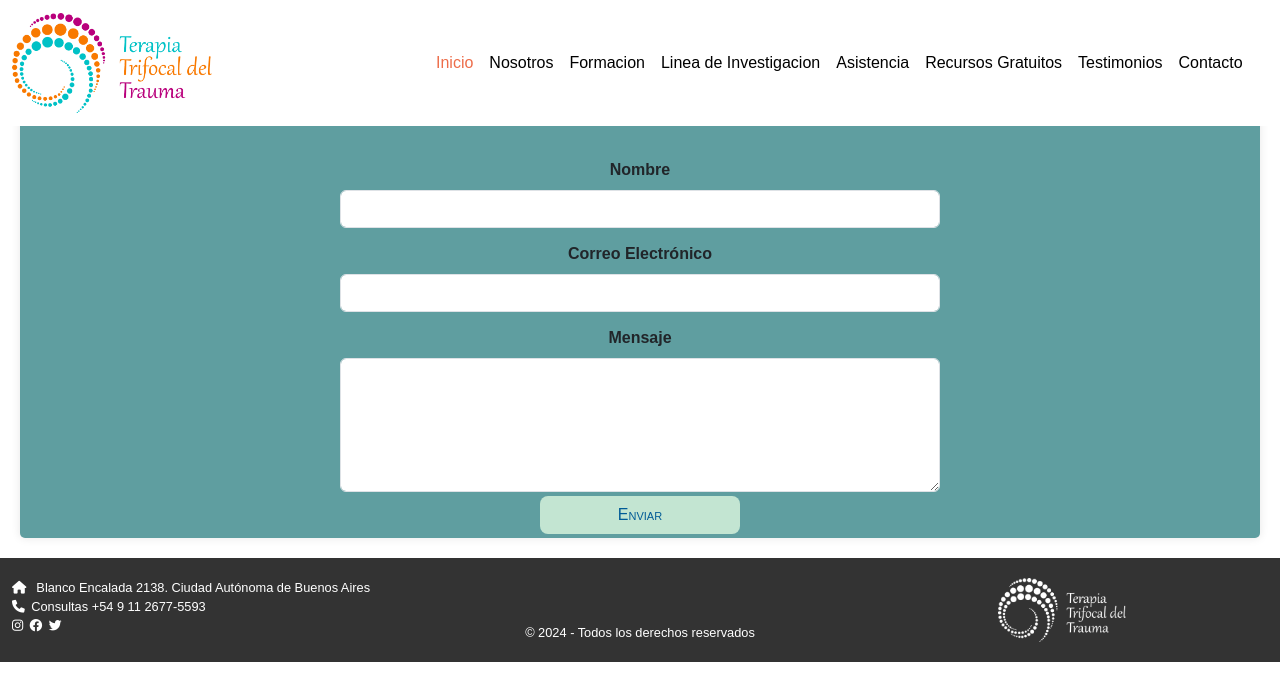
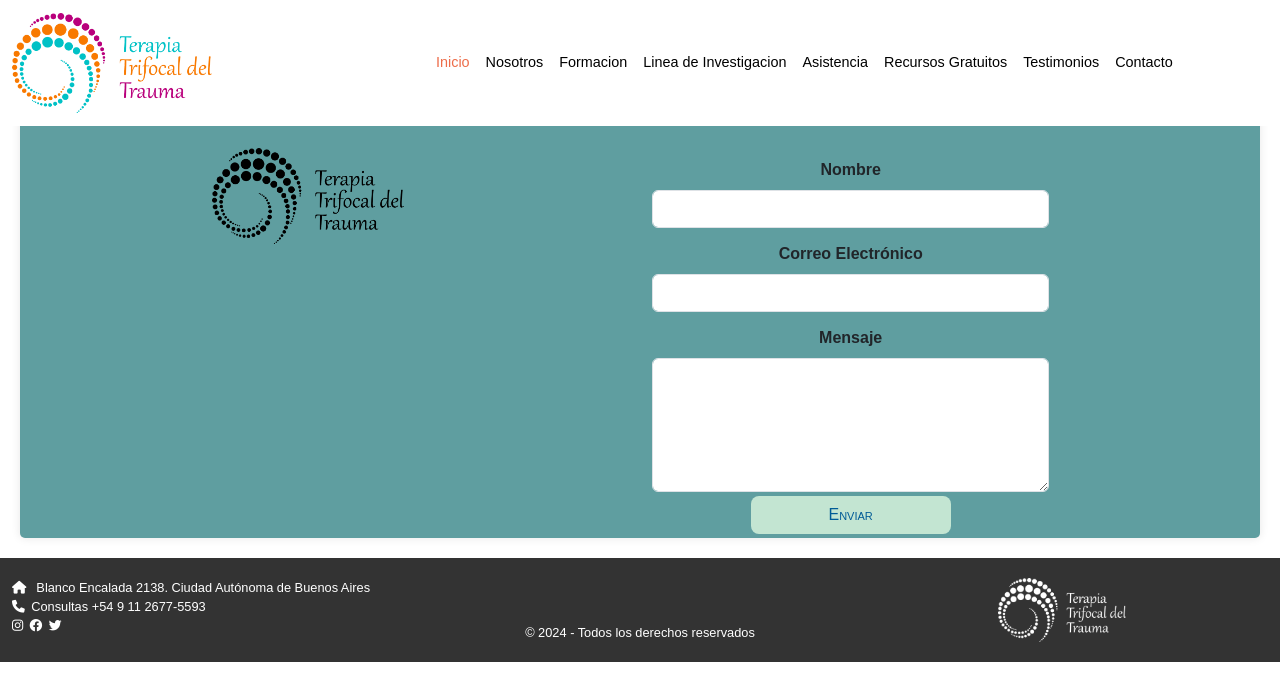
Before and after one commit to ILCPNET/trauma, a plain HTML site: page contacto.html in a window 1280 px wide. Drawn offline with nearby package versions, Linux system fonts and the light colour scheme.

Commit message:
modificacion en ctto

```diff
--- a/contacto.html
+++ b/contacto.html
@@ -27,6 +27,12 @@
       height: auto;
       margin-right: 10px;
       margin-bottom: 0;
+    }
+    .logoc {
+      width: 15vw;
+      display: block;
+      margin-top: 10vw;
+      margin-left: 15vw;
     }
     /* Ef fade - in*/
     .fade-in {
@@ -99,8 +105,11 @@
 
     <section id="contacto">
       <!-- Formulario de contacto -->
-      <div class="row">
-        <div class="col-12 contacto">
+      <div class="row fade-in">
+        <div class="col-12 col-md-6">
+          <img src="img/logo trauma negro.png" class="logoc" alt="">
+        </div>
+        <div class="col-12 col-md-4 contacto">
 
           <form>
             <div class="mb-1">
--- a/styles.css
+++ b/styles.css
@@ -58,7 +58,7 @@
    color: black;
    text-decoration: none;
    font-weight: 400;
-   font-size: 1em;
+   font-size: 0.9em;
  }
 
  .nav-item a:hover {
```
Also changed, not shown: staf.html (+2 -2 lines), index.html (line endings or trailing spaces). Lines whose indentation alone changed are shown as unchanged.
